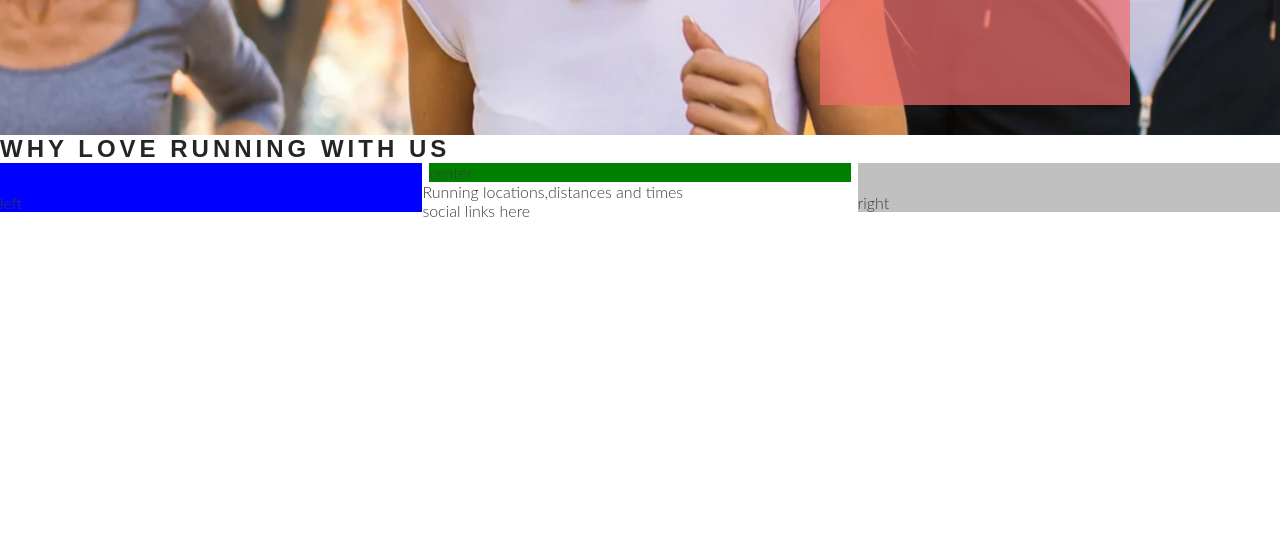
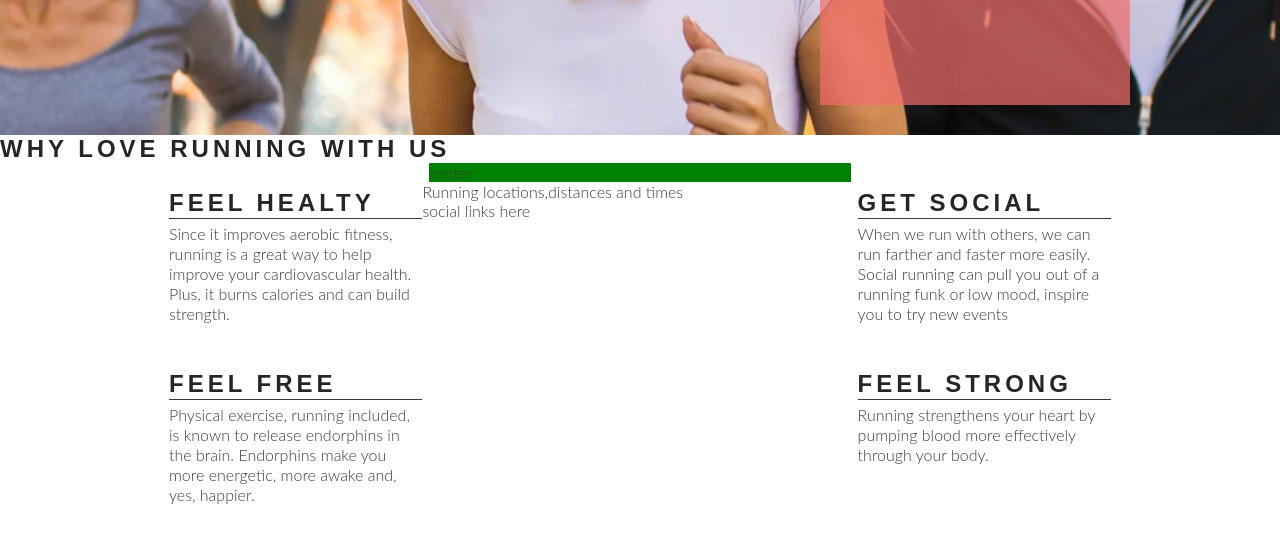
Before and after one commit to SKelly986/love-running3, a plain HTML site: page index.html in a window 1280 px wide. Shown: the part 540-1082 px from the top of the page. Before the commit the page ends 800 px from the top, so only its background shows below. Drawn offline with Linux system fonts and the light colour scheme.

Commit message:
add right about section and style

```diff
--- a/assets/css/style.css
+++ b/assets/css/style.css
@@ -123,18 +123,46 @@ position: absolute;
         padding-top: 30px;
         width: 33%;
         float: left;
-        background-color: blue;
+
     }
 #right-about
 {
     padding-top: 30px;
     width: 33%;
     float: right;
-    background-color: silver;
+
 }
 
 #center-about{
     width: 33%;
     margin: 0 auto;
     background-color: green;
+
 }
+
+hr {
+    border-top: 1px solid #3a3a3a;
+    width: 100%;
+    margin: 5px 0;
+}
+
+.left-about-heading {
+    width: 60%;
+    float: right;
+    line-height: 20px;
+    clear: both;
+    margin-bottom: 50px;
+}
+.right-about-heading {
+    width: 60%;
+    float: left;
+    line-height: 20px;
+    clear: both;
+    margin-bottom: 50px;
+}
+.right-about-headings h2 {
+text-align: right;
+}
+.right-about-headings p {
+    text-align: right;
+}
--- a/index.html
+++ b/index.html
@@ -42,8 +42,47 @@
     </section>
     <section id="club ethos">
        <h1>Why Love Running With Us</h1>
-       <div id="left-about">left</div>
-       <div id="right-about">right</div>
+       <div id="left-about">
+        <div class="left-about-heading">
+            <h2>Feel Healty</h2>
+            <hr>
+            <p>
+Since it improves aerobic fitness, running is a great way to help improve your cardiovascular health. Plus,
+it burns calories and can build strength.
+
+       </p>
+        </div>
+        <div class="left-about-heading">
+            <h2>Feel Free</h2>
+            <hr>
+            <p>
+                Physical exercise, running included, is known to release endorphins in the brain. Endorphins make you more energetic,
+                more awake and, yes, happier.
+       </p>
+        </div>
+       </div>
+       <div id="right-about">
+        <div class="right-about-heading">
+            <h2>Get social</h2>
+            <hr>
+            <p>
+                When we run with others, we can run farther and faster more easily.
+                Social running can pull you out of a running funk or low mood,
+                inspire you to try new events
+            </p>
+        </div>
+
+            <p><div class="right-about-heading">
+                <h2>Feel Strong</h2>
+                <hr>
+                <p>
+                    Running strengthens your heart by pumping blood more effectively through your body.
+                </p>
+            </div>
+
+            </p>
+        </div>
+       </div>
        <div id="center-about">center</div>
     </section>
     <section>
```
